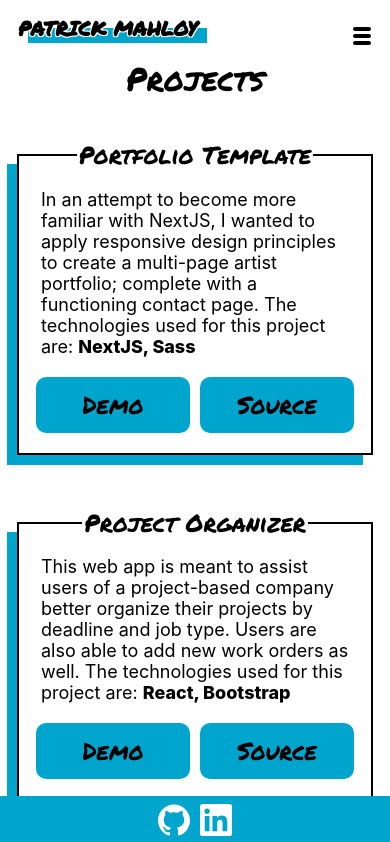
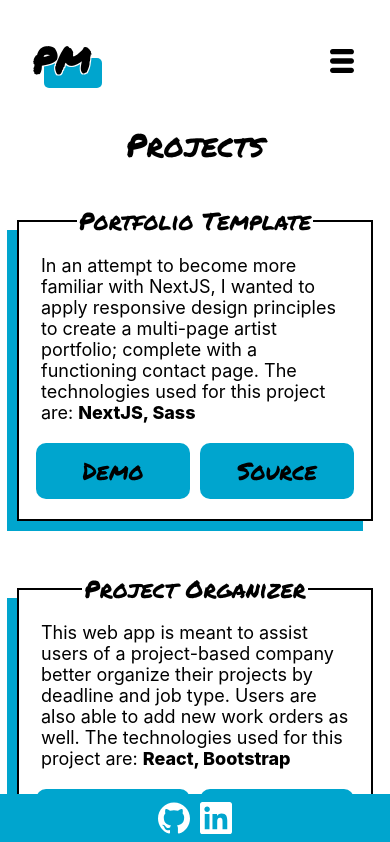
Before and after one commit to ploymahloy/personal-site, a Next.js app: page /projects in a window 390 px wide. Shown: the top 842 px of the page. Built offline with nearby package versions, Linux system fonts and the light colour scheme.

Commit message:
redesigned dogwater front page, added material ui tooltips to technology icons, cleaned up and reformatted nav menu, made logo initials on small screen

```diff
--- /dev/null
+++ b/components/Logo.jsx
@@ -0,0 +1,36 @@
+import React, { useEffect, useState } from 'react';
+import styles from '../styles/Logo.module.scss';
+
+export default function LogoNoSSR() {
+	const [windowWidth, setWindowWidth] = useState(window.innerWidth);
+	const [_position, setPosition] = useState();
+
+	function getLocation() {
+		window.navigator.geolocation.getCurrentPosition(
+			(newPos) => setPosition(newPos),
+			console.error
+		);
+	}
+
+	const handleResize = () => {
+		setWindowWidth(window.innerWidth);
+	};
+
+	useEffect(() => {
+		window.addEventListener('resize', handleResize);
+
+		return () => {
+			window.removeEventListener('resize', handleResize);
+		};
+	}, []);
+
+	return (
+		<span>
+			<div className={`${styles.menu_underlay} ${styles.logo_underlay}`}>
+				<a href="/" className={`${styles.link} ${styles.logo}`}>
+					{windowWidth > 451 ? 'Patrick Mahloy' : 'PM'}
+				</a>
+			</div>
+		</span>
+	);
+}
--- a/layouts/Default.js
+++ b/layouts/Default.js
@@ -1,22 +1,21 @@
 import React, { useState } from 'react';
+import dynamic from 'next/dynamic';
 import { SiGithub, SiLinkedin } from 'react-icons/si';
 import { TiThMenu, TiTimes } from 'react-icons/ti';
 
 import styles from '../styles/Default.module.scss';
 
+const LogoNoSSR = dynamic(() => import('../components/Logo'), { ssr: false });
+
 const Default = ({ children }) => {
-  const [isActive, setIsActive] = useState(false);
+	const [isActive, setIsActive] = useState(false);
 
 	return (
 		<>
-			<div className={styles.menu}>
-				<span>
-					<div className={`${styles.menu_underlay} ${styles.logo_underlay}`}>
-						<a href="/" className={`${styles.link} ${styles.logo}`}>
-							Patrick Mahloy
-						</a>
-					</div>
-				</span>
+      <div className={styles.menu}>
+
+				{/* Logo */}
+				<LogoNoSSR />
 
 				<a
 					href="#!"
@@ -40,7 +39,11 @@ const Default = ({ children }) => {
 							</a>
 						</div>
 						<div>
-							<a href="https://us.docs.wps.com/l/sIEmYyay2AYGt55kG?v=v2" target="_blank" className={styles.sidenav_menu_link}>
+							<a
+								href="https://us.docs.wps.com/l/sIEmYyay2AYGt55kG?v=v2"
+								target="_blank"
+								className={styles.sidenav_menu_link}
+							>
 								Resume
 							</a>
 						</div>
@@ -59,7 +62,11 @@ const Default = ({ children }) => {
 						</a>
 					</div>
 					<div className={styles.menu_underlay}>
-						<a href="https://us.docs.wps.com/l/sIEmYyay2AYGt55kG?v=v2" target="_blank" className={styles.link}>
+						<a
+							href="https://us.docs.wps.com/l/sIEmYyay2AYGt55kG?v=v2"
+							target="_blank"
+							className={styles.link}
+						>
 							Resume
 						</a>
 					</div>
--- a/next.config.js
+++ b/next.config.js
@@ -1,7 +1,9 @@
 /** @type {import('next').NextConfig} */
-const nextConfig = {
-  reactStrictMode: true,
-  swcMinify: true,
-}
 
-module.exports = nextConfig
+module.exports = {
+	reactStrictMode: true,
+	swcMinify: true,
+	images: {
+		domains: ['www.fillmurray.com']
+	}
+};
--- a/package.json
+++ b/package.json
@@ -9,6 +9,9 @@
     "lint": "next lint"
   },
   "dependencies": {
+    "@emotion/react": "^11.10.4",
+    "@emotion/styled": "^11.10.4",
+    "@mui/material": "^5.10.8",
     "emailjs-com": "^3.2.0",
     "next": "12.2.4",
     "react": "18.2.0",
--- a/pages/projects.js
+++ b/pages/projects.js
@@ -69,14 +69,6 @@ export default function Projects() {
 						linkSource="https://github.com/ploymahloy/mortgage-calculator"
 						techStack="React"
 					/>
-					<ProjectCard
-						appSummary="Everyone seems to have this project in their portfolio, and for good reason. It's great for beginners and introduces challenges that allow the developer to graduate to more complex issues. The technologies used
-            for this project are:"
-						appTitle="Basic Calculator"
-						linkDemo="https://ploymahloy.github.io/basic-calculator/"
-						linkSource="https://github.com/ploymahloy/basic-calculator"
-						techStack="JavaScript"
-					/>
 				</div>
 			</Default>
 		</>
--- a/styles/Contact.module.scss
+++ b/styles/Contact.module.scss
@@ -70,7 +70,7 @@
 	}
 }
 
-@media (max-width: 481px) {
+@media (max-width: 451px) {
   .wrapper {
     padding: 1.5rem 1rem;
   }
--- a/styles/Default.module.scss
+++ b/styles/Default.module.scss
@@ -2,22 +2,23 @@
 
 .menu {
 	display: flex;
+  align-items: center;
 	justify-content: space-between;
-	margin: 1rem 1rem 0;
-	padding: 1rem 1rem 0;
-
-	text-align: right;
-	list-style: none;
+	margin: 2rem;
+	font-family: Permanent Marker;
 }
 
 .menu_underlay {
 	display: inline-block;
+  position: relative;
+  top: 4px;
 	margin: 12px;
-	height: 20px;
+	height: 18px;
 
 	border: none;
+  border-radius: 5px;
 	background-color: $primary-blue;
-	z-index: -1;
+	z-index: 0;
 }
 
 #underlay_no_margin_right {
@@ -33,15 +34,11 @@
 	color: $hover-blue;
 }
 
-.logo_underlay {
-	height: 32px;
-}
-
 .link {
 	display: block;
 	position: relative;
-	top: -14px;
-	left: -14px;
+	top: -12px;
+	left: -10px;
 
 	border: none;
 	outline: none;
@@ -49,19 +46,12 @@
 	text-transform: uppercase;
 	text-decoration: none;
 	color: black;
-	font-family: Permanent Marker;
-	font-size: 24px;
+	font-size: 1.25rem;
 	font-weight: 900;
 	text-shadow: -1px -1px 0 #fff, 1px -1px 0 #fff, -1px 1px 0 #fff,
 		1px 1px 0 #fff;
 
 	background-color: transparent;
-}
-
-.logo {
-	top: -26px;
-	left: -24px;
-	font-size: 42px;
 }
 
 .menu_icon {
@@ -133,7 +123,7 @@
 
 		.footer_icon {
 			display: inline-block;
-			margin: 8px 5px 0;
+			margin: 8px 5px 2px;
 			font-size: 32px;
 		}
 
@@ -148,11 +138,6 @@
 		display: none;
 	}
 
-	.logo {
-		font-size: 32px;
-		top: -18px;
-	}
-
 	.menu_underlay {
 		height: 28px;
 	}
@@ -160,7 +145,6 @@
 	.menu_icon {
 		display: flex;
 		align-self: center;
-		line-height: 1px;
 	}
 
 	.footer_icon {
@@ -168,22 +152,8 @@
 	}
 }
 
-@media (max-width: 481px) {
+@media (max-width: 451px) {
 	.menu {
 		padding: 0;
 	}
-
-	.logo {
-		font-size: 20px;
-		top: -14px;
-		left: -10px;
-	}
-
-	.menu_underlay {
-		height: 15px;
-	}
-
-	.menu_icon {
-		font-size: 24px;
-	}
 }
--- a/styles/Home.module.scss
+++ b/styles/Home.module.scss
@@ -1,95 +1,82 @@
-@import './colors';
+@import url('https://fonts.googleapis.com/css2?family=Noto+Sans+Mono:wght@100;200;300;400;500;600;700;800;900&display=swap');
+@import url('https://fonts.googleapis.com/css2?family=Permanent+Marker&display=swap');
+@import '_colors.scss';
 
-.main {
+// Dark theme?
+
+.container {
+  padding: 1.5rem;
+
+  &_1 {
     display: flex;
-	align-items: flex-start;
-	margin: 0 1rem;
-	padding-bottom: 2.4rem;
+    justify-content: space-around;
+  }
 }
 
-.left,
-.right {
-	width: 49%;
-	margin: 10px;
-}
-
-.fieldset {
-	text-align: left;
-	border-color: black;
-	border-style: solid;
-	box-shadow: -10px 10px $primary-blue;
-}
-
-.legend {
-	font-family: Permanent Marker;
-	font-size: 2em;
-	transform: rotate(-10deg);
+.profile {
+  align-self: center;
+  margin: 0 auto;
+  margin-bottom: 3rem;
+  width: fit-content;
+  line-height: 0;
+  border-radius: 18px;
+  overflow: hidden;
 }
 
 .bio {
-	margin: 0 2rem 1rem;
-	font-size: 24px;
-	font-weight: 300;
+  padding: 1rem;
+  max-width: 67%;
+  white-space: pre-wrap;
+
+  &_intro {
+    margin: 0;
+    font-weight: bold;
+    font-size: 2.75rem;
   }
 
-.stack {
-	text-align: center;
+  &_about {
+    margin: 0;
+    font-size: 2rem;
   }
 
-.stack_icon {
-	margin: 5px;
-	padding: 8px;
+  &_spiel {
+    margin: 1rem 0;
+    font-size: 1.45rem;
+  }
 
-	border-radius: 10px;
-	font-size: 72px;
-	color: white;
-	background-color: $primary-blue;
+  &_tech {
+    color: $primary-blue;
+
+    &_icon {
+      margin: 2px;
+      font-size: 3rem;
+    }
+  }
 }
 
 @media (max-width: 900px) {
-	.main {
-		flex-direction: column;
-		align-items: center;
-		padding: 3rem 0 2rem 0;
-	}
-
-	.left,
-	.right {
-		flex-direction: row;
-		width: 95%;
-		margin: 0 auto;
+  .container_1,
+  .profile,
+  .bio {
+    display: block;
   }
 
   .bio {
-		margin: 15px;
-		font-size: 20px;
-	}
-
-	.right {
-		margin-top: 1rem;
-	}
-
-	.split {
-		flex-direction: column;
-		align-items: center;
-	}
-
-	.stack {
+    max-width: none;
     text-align: center;
   }
 }
 
-@media (max-width: 481px) {
-	.main {
-		padding: 1.5rem 0 0 0;
+@media (max-width: 900px) {
+  .bio {
+    padding: 0;
+
+    &_intro {
+      font-size: 2rem;
     }
 
-	.bio {
-		font-size: 18px;
-	}
-
-	.stack_icon {
-		margin: 2px;
-		font-size: 44px;
+    &_about {
+      font-size: 1.75rem;
     }
   }
+}
--- /dev/null
+++ b/styles/Logo.module.scss
@@ -0,0 +1,54 @@
+@import url('https://fonts.googleapis.com/css2?family=Permanent+Marker&display=swap');
+@import '_colors.scss';
+
+.logo {
+  top: -24px;
+  left: -12px;
+	font-size: 2.25rem;
+  font-family: Permanent Marker;
+  z-index: 1000;
+}
+
+.menu_underlay {
+	display: inline-block;
+	margin: 12px;
+
+	border: none;
+  border-radius: 5px;
+
+	background-color: $primary-blue;
+	z-index: 0;
+}
+
+.logo_underlay {
+  position: relative;
+  top: 14px;
+	height: 30px;
+  z-index: 0;
+}
+
+.link {
+	display: block;
+	position: relative;
+
+	border: none;
+	outline: none;
+
+	text-transform: uppercase;
+	text-decoration: none;
+	color: black;
+	font-weight: 900;
+	text-shadow: -1px -1px 0 #fff, 1px -1px 0 #fff, -1px 1px 0 #fff,
+		1px 1px 0 #fff;
+
+	background-color: transparent;
+}
+
+.menu_underlay:hover {
+	outline: 2px solid $hover-blue;
+	background-color: transparent;
+}
+
+.menu_underlay:hover .link {
+	color: $hover-blue;
+}
--- a/styles/ProjectCard.module.scss
+++ b/styles/ProjectCard.module.scss
@@ -70,7 +70,7 @@
 	}
 }
 
-@media (max-width: 481px) {
+@media (max-width: 451px) {
 	.legend_project,
 	.button {
 		font-size: 1.5rem;
--- a/styles/Projects.module.scss
+++ b/styles/Projects.module.scss
@@ -6,7 +6,7 @@
 	font-size: 3em;
 }
 
-@media (max-width: 481px) {
+@media (max-width: 451px) {
 	.page_title {
 		font-size: 2rem;
 	}
```
Also changed, not shown: pages/index.js (+82 -38 lines), public/resume.png (deleted), 1 other file (tests, documents, lock files or other folders). Lines whose indentation alone changed are shown as unchanged.
